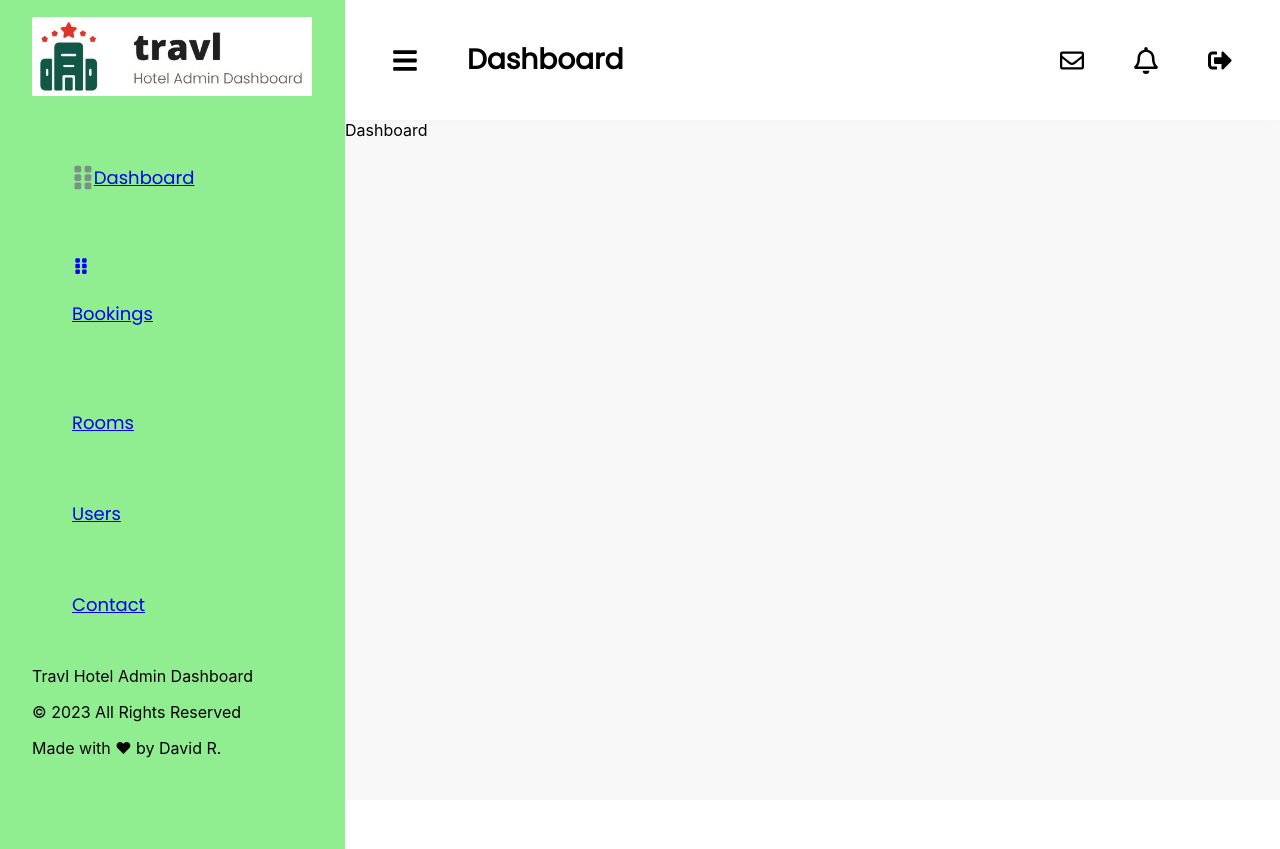
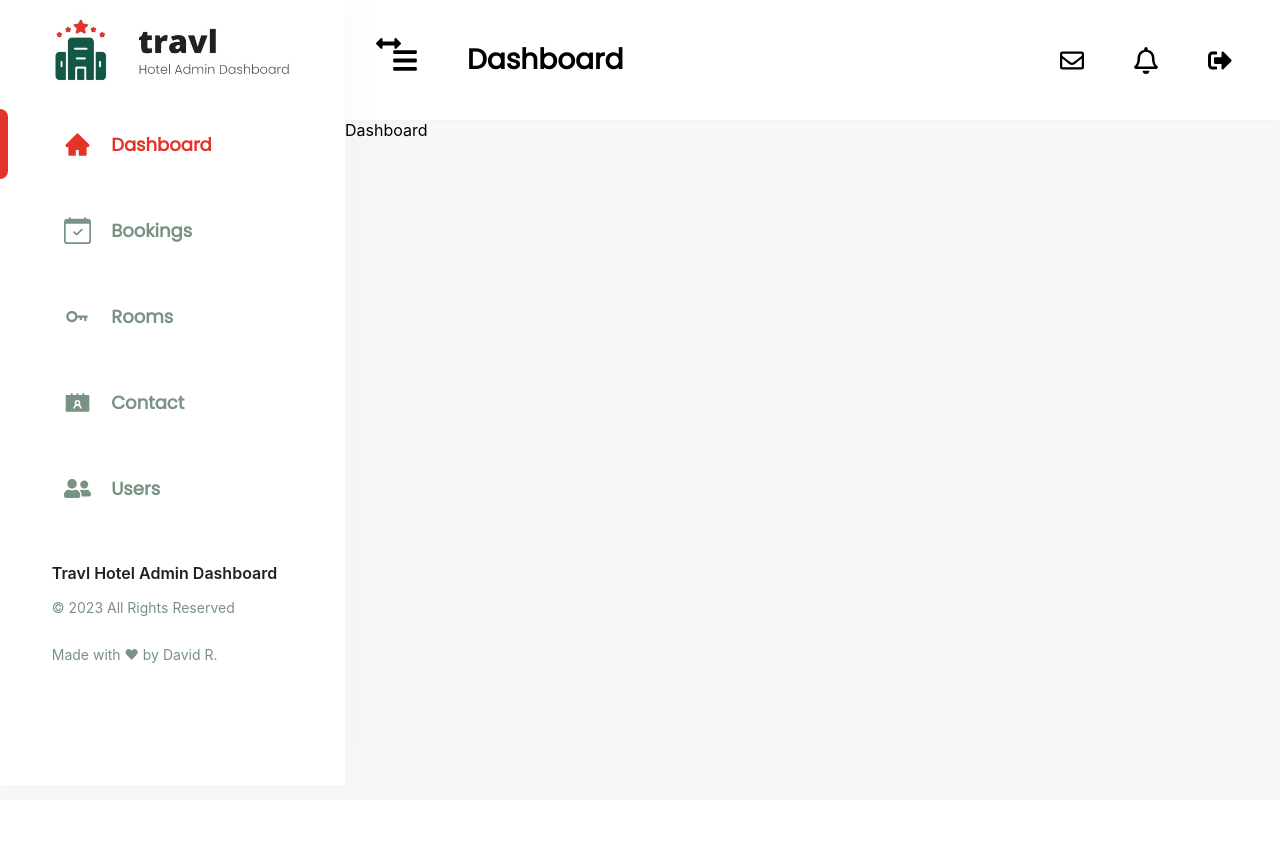
Before and after one commit to Davidrami12/miranda-dashboard, a React (Create React App) app: page / in a window 1280 px wide. After the commit the page ends 800 px from the top, so only its background shows below. Built offline with nearby package versions, Linux system fonts and the light colour scheme.

Commit message:
Redone sidebar to hide/show properly

```diff
--- a/src/components/Sidebar/Sidebar.jsx
+++ b/src/components/Sidebar/Sidebar.jsx
@@ -1,8 +1,19 @@
 import React, { useState } from 'react';
 import { NavLink, useLocation } from 'react-router-dom';
-import styled from 'styled-components';
-import { FaGripVertical, FaKey, FaRegCalendarAlt, FaRegUser, FaPhoneAlt } from 'react-icons/fa';
-import logo from '../../assets/logo.jpg'
+//import LoguedUser from './LoguedUser';
+import Logo from '../../assets/logo.jpg'
+
+import {
+    NavContainer,
+    LogoContainer,
+    Navigation,
+    ArrowButton,
+    UserCard,
+    NavigationDescription,
+    NavigationRights,
+    NavigationAuthor,
+    Link
+} from "./SidebarStyled"
 
 import { BiKey } from "react-icons/bi";
 import { BsCalendarCheck } from "react-icons/bs";
@@ -11,100 +22,64 @@ import { AiFillHome, AiFillContacts, AiFillHeart } from "react-icons/ai";
 
 
 
-
-const SidebarContainer = styled.div`
-  /*position: fixed;
-  top: 0;
-  left: 0;
-  width: 345px;
-  height: 100%;
-  background: var(--unnamed-color-ffffff) 0% 0% no-repeat padding-box;
-  background: lightgreen;
-  box-shadow: 13px 3px 40px #00000005;
-  opacity: 1;
-  //padding: 20px;
-  z-index: 99;*/
-  padding: 2rem;
-  background: lightgreen;
-  height: 100vh;
-
-  & > img {
-    width: 280px;
-  }
-`;
-
-const SidebarList = styled.ul`
-  margin-top: 2rem;
-  list-style-type: none;
-`;
-
-const SidebarListItem = styled.li`
-  display: flex;
-  align-items: center;
-  width: 100%;
-  color: #799283;
-  font-size: 18px;
-  font: normal normal normal 18px/27px Poppins;
-  padding: 2rem 0rem 2rem 0rem;
-
-  & > a {
-    width: 100%;
-
-    &:hover{
-      color: #E23428;
-    }
-  }
-`;
-
-
 export const Sidebar = () => {
 
-  const [display, setDisplay] = useState(0);
+    /*let user = {
+        photo: "https://images.unsplash.com/photo-1438761681033-6461ffad8d80?ixlib=rb-4.0.3&ixid=MnwxMjA3fDB8MHxwaG90by1wYWdlfHx8fGVufDB8fHx8&auto=format&fit=crop&w=1170&q=80",
+        name: "Sashenka Gouthier",
+        email: "sgouthier0@aboutads.info",
+    }*/
+
+    const [display, setDisplay] = useState(0);
     const location = useLocation();
 
     const displayMenu = () => {
         setDisplay(!display)
     }
 
-  return (
-    <SidebarContainer>
-      <img src={logo} alt="Logo" />
-      <SidebarList>
+    return (
+        <NavContainer display={display ? "0px" : "345px" }>
+            <ArrowButton onClick={displayMenu}><FaArrowsAltH className='arrow' /></ArrowButton>
+            <LogoContainer>
+                <img src={Logo} />
+            </LogoContainer>
+            <Navigation>
+              <ul>
+                <NavLink to="/">
+                    <Link route="/" current={location.pathname}>
+                        <div /><AiFillHome className='icon' /><p>Dashboard</p>
+                    </Link>
+                </NavLink>
+                <NavLink to="/bookings">
+                    <Link route="/bookings" current={location.pathname}>
+                        <div /><BsCalendarCheck className='icon' /><p>Bookings</p>
+                    </Link>
+                </NavLink>
+                <NavLink to="/rooms">
+                    <Link route="/rooms" current={location.pathname}>
+                        <div /><BiKey className='icon' /><p>Rooms</p>
+                    </Link>
+                </NavLink>
+                <NavLink to="/contact">
+                    <Link route="/contact" current={location.pathname}>
+                        <div /><AiFillContacts className='icon' /><p>Contact</p>
+                    </Link>
+                </NavLink>
+                <NavLink to="/users">
+                    <Link route="/users" current={location.pathname}>
+                        <div /><FaUserFriends className='icon' /><p>Users</p>
+                    </Link>
+                </NavLink>
+              </ul>
+            </Navigation>
 
-        <SidebarListItem>
-          <FaGripVertical style={{width: '24px', height: '27px', cursor: 'pointer'}}/>
-          <NavLink to="/">Dashboard</NavLink>
-        </SidebarListItem>
+            {/*<UserCard>
+                <LoguedUser user={user}></LoguedUser>
+    </UserCard>*/}
 
-        <SidebarListItem>
-          <NavLink to="/bookings">
-            <div/>
-            <FaGripVertical className='icon'/>
-            <p>Bookings</p>
-          </NavLink>
-        </SidebarListItem>
-
-        <SidebarListItem>
-          <NavLink to="/rooms">Rooms</NavLink>
-        </SidebarListItem>
-
-        <SidebarListItem>
-          <NavLink to="/users">Users</NavLink>
-        </SidebarListItem>
-
-        <SidebarListItem>
-          <NavLink to="/contact">Contact</NavLink>
-        </SidebarListItem>
-
-      </SidebarList>
-
-
-
-      <div>
-        <p>Travl Hotel Admin Dashboard</p>
-        <p>&copy; 2023 All Rights Reserved</p>
-        <p>Made with ♥ by David R.</p>
-      </div>
-    </SidebarContainer>
-  )
+            <NavigationDescription>Travl Hotel Admin Dashboard</NavigationDescription>
+            <NavigationRights>&copy; 2023 All Rights Reserved</NavigationRights>
+            <NavigationAuthor>Made with ♥ by David R.</NavigationAuthor>
+        </NavContainer>
+    )
 }
--- /dev/null
+++ b/src/components/Sidebar/SidebarStyled.jsx
@@ -0,0 +1,151 @@
+import styled from 'styled-components';
+
+const NavContainer = styled.div`
+    width: ${props => props.display};
+    height: 100vh;
+    box-shadow: 13px 3px 40px #00000005;
+    background-color: #FFFFFF;
+    transition: width 0.3s;
+    overflow: visible;
+    position: relative;
+`;
+
+const ArrowButton = styled.button`
+    position: absolute;
+    right: -50px;
+    top: 45px;
+    background-color: transparent;
+    border: none;
+    width: 25px;
+    height: 25px;
+
+    &:focus{
+        outline: none;
+    }
+
+    .arrow{
+        width: 25px;
+        height: 25px;
+    }
+`;
+
+const UserCard = styled.div`
+    margin-left: 15%;
+    padding-bottom: 10px;
+    overflow: hidden;
+`;
+
+const LogoContainer = styled.div`
+    width: 100%;
+    display: flex;
+    justify-content: center;
+    padding-top: 30px;
+    overflow: hidden;
+
+    & > img {
+        width: 250px;
+    }
+`;
+
+const Navigation = styled.nav`
+overflow: hidden;
+    ul{
+        display: flex;
+        flex-direction: column;
+        list-style: none;
+        padding: 0;
+        a{
+            text-decoration: none;
+        }
+    }
+`;
+
+const Link = styled.li`
+    width: 70%;
+    display: flex;
+    height: 70px;
+    border-radius: 6px;
+    align-items: center;
+    gap: 20px;
+    transition: all 0.2s;
+    padding: 0.5rem 0rem 0.5rem 0rem;
+
+    &:hover p,
+    &:hover .icon{
+        color: #E23428;
+    }
+
+    div{
+        margin-right: 15%;
+        transition: background-color 0.2s;
+        width: 8px;
+        height: 100%;
+        background-color: ${props => {
+        if (props.route === props.current) {
+            return "#E23428";
+        } else {
+            return "#FFFFFF";
+        }
+    }};;
+        border-radius: 0 8px 8px 0;
+    }
+
+    p {
+        color: ${props => {
+        if (props.route === props.current) {
+            return "#E23428";
+        } else {
+            return "#799283";
+        }
+    }};
+        font: normal normal 600 18px/27px Poppins;
+        text-decoration: none;
+    }
+
+    .icon{
+        color: ${props => {
+        if (props.route === props.current) {
+            return "#E23428";
+        } else {
+            return "#799283";
+        }
+    }};
+        width: 27px;
+        height: 27px;
+    }
+`;
+
+const NavigationDescription = styled.p`
+    padding-left: 15%;
+    overflow: hidden;
+    font-family: var(--font-poppins);
+    font-weight: 600;
+    color: #212121;
+`;
+
+const NavigationRights = styled.p`
+    padding-left: 15%;
+    overflow: hidden;
+    color: #799283;
+    font-size: 14px;
+`;
+
+const NavigationAuthor = styled.p`
+    padding-left: 15%;
+    overflow: hidden;
+    color: #799283;
+    font-size: 14px;
+    margin-top: 30px;
+`;
+
+export {
+    NavContainer,
+    ArrowButton,
+    LogoContainer,
+    Navigation,
+    UserCard,
+    NavigationDescription,
+    NavigationRights,
+    NavigationAuthor,
+    Link
+};
```
